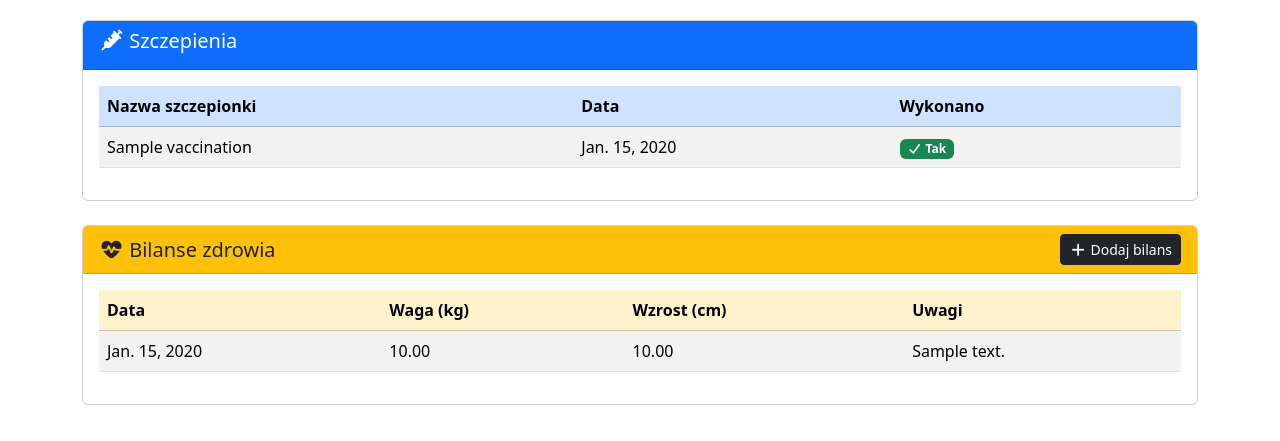
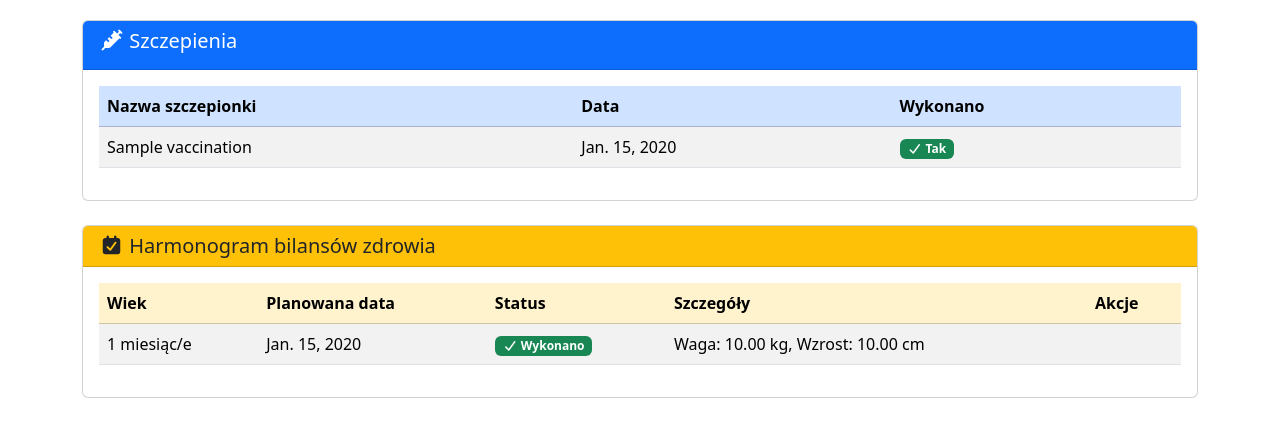
Before and after one commit to yoorita8266/ksiazeczka_zdrowia, a Django app: page /child/1/ in a window 1280 px wide. Shown: the part 359-800 px from the top of the page. Run offline with Django 5.2, Linux system fonts and the light colour scheme; tables that the repository leaves empty hold one stand-in row (values such as "Sample post"); some libraries are stand-ins or nearby versions.

Commit message:
dodawanie bilansów

```diff
--- a/medical_record/models.py
+++ b/medical_record/models.py
@@ -26,3 +26,26 @@ class HealthCheck(models.Model):
 
     def __str__(self):
         return f"Bilans {self.child.name} z dnia {self.date}"
+
+class HealthCheckSchedule(models.Model):
+    child = models.ForeignKey(Child, on_delete=models.CASCADE, related_name='schedule')
+    age_months = models.IntegerField(verbose_name="Wiek w miesiącach")
+    due_date = models.DateField(verbose_name="Planowana data")
+    is_done = models.BooleanField(default=False, verbose_name="Czy wykonano?")
+    health_check = models.ForeignKey(HealthCheck, null=True, blank=True, on_delete=models.SET_NULL, related_name='schedule')
+
+    def __str__(self):
+        return f"Bilans {self.age_months} mies. - {self.child.name}"
+
+from dateutil.relativedelta import relativedelta
+
+HEALTH_CHECK_AGES = [1, 2, 4, 6, 9, 12, 18, 24, 36, 48, 60, 72, 120, 156, 192, 216]
+
+def create_health_check_schedule(child):
+    for age in HEALTH_CHECK_AGES:
+        due_date = child.birth_date + relativedelta(months=age)
+        HealthCheckSchedule.objects.create(
+            child=child,
+            age_months=age,
+            due_date=due_date
+        )
--- a/medical_record/templates/medical_record/add_health_check.html
+++ b/medical_record/templates/medical_record/add_health_check.html
@@ -12,6 +12,11 @@
             <div class="card-body">
                 <form method="POST">
                     {% csrf_token %}
+                    {% if form.errors %}
+                        <div class="alert alert-danger">
+                            {{ form.errors }}
+                        </div>
+                    {% endif %}
 
                     <div class="mb-3">
                         <label class="form-label">Data bilansu</label>
--- a/medical_record/templates/medical_record/child_detail.html
+++ b/medical_record/templates/medical_record/child_detail.html
@@ -62,39 +62,63 @@
     </div>
 </div>
 
-<!-- Bilanse zdrowia -->
+<!-- Harmonogram bilansów -->
 <div class="card mb-4">
     <div class="card-header bg-warning d-flex justify-content-between align-items-center">
-        <h5 class="mb-0"><i class="fas fa-heartbeat"></i> Bilanse zdrowia</h5>
-        <a href="{% url 'add_health_check' child.pk %}" class="btn btn-sm btn-dark">
-            <i class="fas fa-plus"></i> Dodaj bilans
-        </a>
+        <h5 class="mb-0"><i class="fas fa-calendar-check"></i> Harmonogram bilansów zdrowia</h5>
     </div>
     <div class="card-body">
-        {% if health_checks %}
+        {% if schedule %}
             <table class="table table-striped table-hover">
                 <thead class="table-warning">
                     <tr>
-                        <th>Data</th>
-                        <th>Waga (kg)</th>
-                        <th>Wzrost (cm)</th>
-                        <th>Uwagi</th>
+                        <th>Wiek</th>
+                        <th>Planowana data</th>
+                        <th>Status</th>
+                        <th>Szczegóły</th>
+                        <th>Akcje</th>
                     </tr>
                 </thead>
                 <tbody>
-                    {% for h in health_checks %}
+                    {% for s in schedule %}
                     <tr>
-                        <td>{{ h.date }}</td>
-                        <td>{{ h.weight }}</td>
-                        <td>{{ h.height }}</td>
-                        <td>{{ h.notes|default:"Brak uwag" }}</td>
+                        <td>
+                            {% if s.age_months < 12 %}
+                                {{ s.age_months }} miesiąc/e
+                            {% else %}
+                                {% widthratio s.age_months 12 1 %} rok/lata
+                            {% endif %}
+                        </td>
+                        <td>{{ s.due_date }}</td>
+                        <td>
+                            {% if s.is_done %}
+                                <span class="badge bg-success"><i class="fas fa-check"></i> Wykonano</span>
+                            {% else %}
+                                <span class="badge bg-danger"><i class="fas fa-times"></i> Niewykonano</span>
+                            {% endif %}
+                        </td>
+                        <td>
+                            {% if s.health_check %}
+                                Waga: {{ s.health_check.weight }} kg,
+                                Wzrost: {{ s.health_check.height }} cm
+                            {% else %}
+                                —
+                            {% endif %}
+                        </td>
+                        <td>
+                            {% if not s.is_done %}
+                                <a href="{% url 'add_health_check' child.pk %}?schedule={{ s.pk }}" class="btn btn-sm btn-warning">
+                                    <i class="fas fa-plus"></i> Wykonaj
+                                </a>
+                            {% endif %}
+                        </td>
                     </tr>
                     {% endfor %}
                 </tbody>
             </table>
         {% else %}
             <div class="alert alert-info">
-                <i class="fas fa-info-circle"></i> Brak bilansów zdrowia.
+                <i class="fas fa-info-circle"></i> Brak harmonogramu — dodaj dziecko ponownie aby wygenerować harmonogram.
             </div>
         {% endif %}
     </div>
--- a/medical_record/views.py
+++ b/medical_record/views.py
@@ -1,5 +1,5 @@
 from django.shortcuts import render, redirect
-from .models import Child, Vaccination, HealthCheck
+from .models import Child, Vaccination, HealthCheck, HealthCheckSchedule, create_health_check_schedule
 from .forms import ChildForm, VaccinationForm, HealthCheckForm
 
 # lista wszystkich dzieci
@@ -12,11 +12,13 @@ def child_detail(request, pk):
     child = Child.objects.get(id=pk)
     vaccinations = child.vaccinations.all()
     health_checks = child.health_checks.all()
+    schedule = child.schedule.all().order_by('age_months')
 
     context = {
         'child': child,
         'vaccinations': vaccinations,
-        'health_checks': health_checks
+        'health_checks': health_checks,
+        'schedule': schedule
     }
     return render(request, 'medical_record/child_detail.html', context)
 
@@ -25,7 +27,8 @@ def add_child(request):
     if request.method == "POST":
         form = ChildForm(request.POST)
         if form.is_valid():
-            form.save()
+            child = form.save()
+            create_health_check_schedule(child)
             return redirect('child_list')
     else:
         form = ChildForm()
@@ -34,12 +37,25 @@ def add_child(request):
 # dodawanie bilansu zdrowia
 def add_health_check(request, pk):
     child = Child.objects.get(id=pk)
+    schedule_pk = request.GET.get('schedule')
+
     if request.method == "POST":
         form = HealthCheckForm(request.POST)
         if form.is_valid():
             health_check = form.save(commit=False)
             health_check.child = child
             health_check.save()
+
+            # powiąż z harmonogramem jeśli podano
+            if schedule_pk:
+                try:
+                    schedule_item = HealthCheckSchedule.objects.get(pk=schedule_pk)
+                    schedule_item.health_check = health_check
+                    schedule_item.is_done = True
+                    schedule_item.save()
+                except HealthCheckSchedule.DoesNotExist:
+                    pass
+
             return redirect('child_detail', pk=pk)
     else:
         form = HealthCheckForm()
```
Also changed, not shown: medical_record/migrations/0002_healthcheckschedule.py (added).
